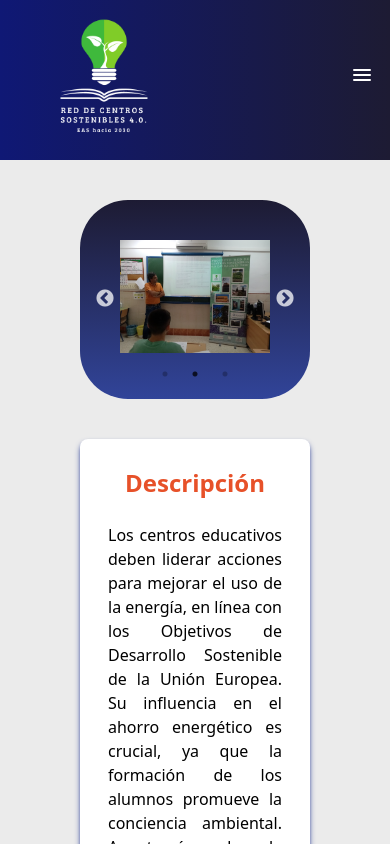
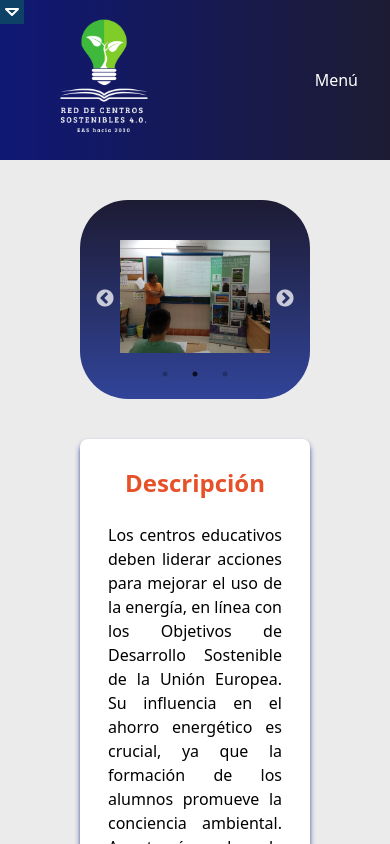
Before and after one commit to Sellsword9/dualiza, a React (Vite) app in the folder frontend/: page / in a window 390 px wide. Shown: the top 844 px of the page. Built offline with nearby package versions, Linux system fonts and the light colour scheme.

Commit message:
Primer commit cositas

```diff
--- a/frontend/index.html
+++ b/frontend/index.html
@@ -7,7 +7,6 @@
   <meta name=" viewport" content="width=device-width, initial-scale=1.0" />
   <title>Dualiza</title>
 </head>
-
 <body>
   <div id="root"></div>
   <script type="module" src="/src/main.jsx"></script>
--- a/frontend/package.json
+++ b/frontend/package.json
@@ -10,14 +10,15 @@
     "preview": "vite preview"
   },
   "dependencies": {
-    "firebase": "^10.8.0",
+    "firebase": "^10.6.0",
+    "i": "^0.3.7",
     "react": "^18.2.0",
     "react-dom": "^18.2.0",
     "react-router-dom": "^6.22.0",
     "react-slick": "^0.30.2",
     "slick-carousel": "^1.8.1",
     "swal": "^0.1.0",
-    "sweetalert2": "^11.10.5"
+    "sweetalert2": "^11.6.13"
   },
   "devDependencies": {
     "@types/react": "^18.2.55",
--- a/frontend/src/components/Footer.jsx
+++ b/frontend/src/components/Footer.jsx
@@ -1,4 +1,3 @@
-import { Link } from "react-router-dom";
 import albaytarLogo from '../assets/proyectoImg/Logo albaytar.png';
 import virgenLogo from '../assets/proyectoImg/02 LOGO CIFP VdG.jpg';
 import hlanzLogo from '../assets/proyectoImg/5 LOGOS IES P H LANZ B-02.png';
@@ -37,7 +36,6 @@ const Footer = () => {
             </div>
           </div>
         </div>
-        <p className="text-xl">Haz click <Link to="/contacto" className="text-orange-custom text-2xl font-bold underline mt-10">aquí</Link> para contactar con nosotros</p>
     </footer>
   );
 };
--- a/frontend/src/components/Header.jsx
+++ b/frontend/src/components/Header.jsx
@@ -1,12 +1,19 @@
+import  { useState } from 'react';
 import { Link } from 'react-router-dom';
-import Logo from '../assets/LogoNegativoNoFondo.png'; // Importa la imagen del logo
+import Logo from '../assets/LogoNegativoNoFondo.png';
 
 const Header = ({ isLogged, role, setUsuarioAutenticado }) => {
+  const [isActive, setIsActive] = useState(false);
+
   const usuarioAutenticado = isLogged;
   const rolUsuario = role;
 
   const handleLogout = () => {
     setUsuarioAutenticado(false);
+  };
+
+  const handleToggleDropdown = () => {
+    setIsActive(!isActive);
   };
 
   return (
@@ -15,93 +22,130 @@ const Header = ({ isLogged, role, setUsuarioAutenticado }) => {
         <a href="/">
           <img src={Logo} className="h-44" alt="logo" />
         </a>
-        <nav className="md:hidden">
-          <button className="mobile-menu-button">
-            <svg
-              className="h-6 w-6 fill-current text-white"
-              xmlns="http://www.w3.org/2000/svg"
-              viewBox="0 0 24 24"
-            >
-              <path
-                fill-rule="evenodd"
-                clip-rule="evenodd"
-                d="M4 6h16a1 1 0 0 0 0-2H4a1 1 0 0 0 0 2zm0 5h16a1 1 0 0 0 0-2H4a1 1 0 0 0 0 2zm0 5h16a1 1 0 0 0 0-2H4a1 1 0 0 0 0 2z"
-              />
-            </svg>
-          </button>
-          <ul className="hidden absolute top-0 left-0 w-full bg-gray-800 pt-16">
-            <li className="block py-2 px-4">
-              <Link to="/proyecto" className="nav-link">Proyecto</Link>
-            </li>
-            <li className="block py-2 px-4">
-              <Link to="/resultados" className="nav-link">Resultados obtenidos</Link>
-            </li>
-            <li className="block py-2 px-4">
-              <Link to="/mejora" className="nav-link">Mejora tu centro</Link>
-            </li>
-            <li className="block py-2 px-4">
-              <Link to="/noticias" className="nav-link">Noticias</Link>
-            </li>
-            {usuarioAutenticado ? (
-              <li className="block py-2 px-4">
-                <button className="nav-link" onClick={handleLogout}>Logout</button>
-              </li>
-            ) : (
-              <li className="block py-2 px-4">
-                <Link to="/login" className="nav-link">Login</Link>
-              </li>
-            )}
-            {rolUsuario.includes("ROLE_ADMIN") && (
-              <li className="block py-2 px-4">
-                <Link to="/admin" className="nav-link">Admin</Link>
-              </li>
-            )}
-          </ul>
-        </nav>
-        <div className="hidden md:block">
+
+        <button
+          className="flex items-center p-2 text-white rounded-md lg:hidden focus:outline-none focus:ring-2 focus:ring-offset-2 focus:ring-orange-custom"
+          onClick={handleToggleDropdown}
+        >
+          <span className="mr-2">Menú</span>
+          <svg
+            className="h-6 w-6"
+            viewBox="0 0 24 24"
+            fill="none"
+            xmlns="http://www.w3.org/2000/svg"
+          >
+            <path
+              d="M6 9l6 6 6-6z"
+              stroke="currentColor"
+              strokeWidth="2"
+              strokeLinecap="round"
+              strokeLinejoin="round"
+            />
+          </svg>
+        </button>
+
+        {/* Ventana flotante del menú desplegable */}
+        {isActive && (
+          <div className="absolute top-28 right-4 bg-white shadow-md rounded-md z-10">
+            <ul className="list-none p-6 flex flex-col">
+              <Link to="/">
+                <li className="py-3 px-4 text-gray-800 rounded-md bg-transparent hover:bg-orange-custom hover:text-gray-300 transition-colors duration-300">
+                  Proyecto
+                </li>
+              </Link>
+              <Link to="/resultados">
+                <li className="py-3 px-4 text-gray-800 rounded-md bg-transparent hover:bg-orange-custom hover:text-gray-300 transition-colors duration-300">
+                  Resultados obtenidos
+                </li>
+              </Link>
+              <Link to="/mejora">
+                <li className="py-3 px-4 text-gray-800 rounded-md bg-transparent hover:bg-orange-custom hover:text-gray-300 transition-colors duration-300">
+                  Mejora tu centro
+                </li>
+              </Link>
+              <Link to="/contacto">
+                <li className="py-3 px-4 text-gray-800 rounded-md bg-transparent hover:bg-orange-custom hover:text-gray-300 transition-colors duration-300">
+                  Contacto
+                </li>
+              </Link>
+              <Link to="/noticias">
+                <li className="py-3 px-4 text-gray-800 rounded-md bg-transparent hover:bg-orange-custom hover:text-gray-300 transition-colors duration-300">
+                  Noticias
+                </li>
+              </Link>
+              {usuarioAutenticado ? (
+                <li className="py-3 px-4 text-gray-800 rounded-md bg-transparent hover:bg-orange-custom hover:text-gray-300 transition-colors duration-300">
+                  <button onClick={handleLogout}>Cerrar sesión</button>
+                </li>
+              ) : (
+                <Link to="/login">
+                  <li className="py-3 px-4 text-gray-800 rounded-md bg-transparent hover:bg-orange-custom hover:text-gray-300 transition-colors duration-300">
+                    Iniciar sesión
+                  </li>
+                </Link>
+              )}
+              {rolUsuario.includes("ROLE_ADMIN") && (
+                <Link to="/admin">
+                  <li className="py-3 px-4 text-gray-800 rounded-md bg-transparent hover:bg-orange-custom hover:text-gray-300 transition-colors duration-300">
+                    Admin
+                  </li>
+                </Link>
+              )}
+            </ul>
+          </div>
+        )}
+
+        {/* Menú principal */}
+        <nav className="hidden lg:block">
           <ul className="list-none p-6 flex">
-            <Link to="/proyecto">
-              <li className="inline mr-6 py-3 px-4 text-white rounded-md lg:pl-16 lg:pr-16 md:py-2 md:pl-4 md:pr-4 sm:py-2 sm:pl-2 sm:pr-2 bg-transparent hover:bg-orange-custom hover:text-gray-300 transition-colors duration-300">
+            <Link to="/">
+              <li className="inline mr-2 py-2 px-3 text-white rounded-md lg:px-6 md:px-4 sm:px-2 bg-transparent hover:bg-orange-custom hover:text-gray-300 transition-colors duration-300">
                 Proyecto
               </li>
             </Link>
             <Link to="/resultados">
-              <li className="inline mr-6 py-3 px-4 text-white rounded-md lg:pl-16 lg:pr-16 md:py-2 md:pl-4 md:pr-4 sm:py-2 sm:pl-2 sm:pr-2 bg-transparent hover:bg-orange-custom hover:text-gray-300 transition-colors duration-300">
+              <li className="inline mr-2 py-2 px-3 text-white rounded-md lg:px-6 md:px-4 sm:px-2 bg-transparent hover:bg-orange-custom hover:text-gray-300 transition-colors duration-300">
                 Resultados obtenidos
               </li>
             </Link>
             <Link to="/mejora">
-              <li className="inline mr-6 py-3 px-4 text-white rounded-md lg:pl-16 lg:pr-16 md:py-2 md:pl-4 md:pr-4 sm:py-2 sm:pl-2 sm:pr-2 bg-transparent hover:bg-orange-custom hover:text-gray-300 transition-colors duration-300">
+              <li className="inline mr-2 py-2 px-3 text-white rounded-md lg:px-6 md:px-4 sm:px-2 bg-transparent hover:bg-orange-custom hover:text-gray-300 transition-colors duration-300">
                 Mejora tu centro
               </li>
             </Link>
+            <Link to="/contacto">
+              <li className="inline mr-2 py-2 px-3 text-white rounded-md lg:px-6 md:px-4 sm:px-2 bg-transparent hover:bg-orange-custom hover:text-gray-300 transition-colors duration-300">
+                Contacto
+              </li>
+            </Link>
             <Link to="/noticias">
-              <li className="inline mr-6 py-3 px-4 text-white rounded-md lg:pl-16 lg:pr-16 md:py-2 md:pl-4 md:pr-4 sm:py-2 sm:pl-2 sm:pr-2 bg-transparent hover:bg-orange-custom hover:text-gray-300 transition-colors duration-300">
+              <li className="inline mr-2 py-2 px-3 text-white rounded-md lg:px-6 md:px-4 sm:px-2 bg-transparent hover:bg-orange-custom hover:text-gray-300 transition-colors duration-300">
                 Noticias
               </li>
             </Link>
             {usuarioAutenticado ? (
               <Link to="/">
-                <li className="inline mr-6 py-3 px-4 text-white rounded-md lg:pl-16 lg:pr-16 md:py-2 md:pl-4 md:pr-4 sm:py-2 sm:pl-2 sm:pr-2 bg-transparent hover:bg-orange-custom hover:text-gray-300 transition-colors duration-300">
-                  <button onClick={handleLogout}>Logout</button>
+                <li className="inline mr-2 py-2 px-3 text-white rounded-md lg:px-6 md:px-4 sm:px-2 bg-transparent hover:bg-orange-custom hover:text-gray-300 transition-colors duration-300">
+                  <button onClick={handleLogout}>Cerrar sesión</button>
                 </li>
               </Link>
             ) : (
               <Link to="/login">
-                <li className="inline mr-6 py-3 px-4 text-white rounded-md lg:pl-16 lg:pr-16 md:py-2 md:pl-4 md:pr-4 sm:py-2 sm:pl-2 sm:pr-2 bg-transparent hover:bg-orange-custom hover:text-gray-300 transition-colors duration-300">
-                  Login
+                <li className="inline mr-2 py-2 px-3 text-white rounded-md lg:px-6 md:px-4 sm:px-2 bg-transparent hover:bg-orange-custom hover:text-gray-300 transition-colors duration-300">
+                  Iniciar sesión
                 </li>
               </Link>
             )}
             {rolUsuario.includes("ROLE_ADMIN") && (
               <Link to="/admin">
-                <li className="inline mr-6 py-3 px-4 text-white rounded-md lg:pl-16 lg:pr-16 md:py-2 md:pl-4 md:pr-4 sm:py-2 sm:pl-2 sm:pr-2 bg-transparent hover:bg-orange-custom hover:text-gray-300 transition-colors duration-300">
+                <li className="inline mr-2 py-2 px-3 text-white rounded-md lg:px-6 md:px-4 sm:px-2 bg-transparent hover:bg-orange-custom hover:text-gray-300 transition-colors duration-300">
                   Admin
                 </li>
               </Link>
             )}
           </ul>
-        </div>
+        </nav>
+
       </div>
     </header>
   );
--- a/frontend/src/index.css
+++ b/frontend/src/index.css
@@ -11,3 +11,19 @@
 .shadow-inner-li {
     box-shadow: inset 0 0 10px rgba(0, 0, 0, 0.7);
 }
+
+* {
+    padding: 0;
+    margin: 0;
+}
+svg {
+    position: absolute;
+    top: 0;
+    left: 0;
+width: 100%;
+height: 100%;
+    box-sizing: border-box;
+    display: block;
+    background-color: #0e4166;
+background-image: linear-gradient(to bottom, rgba(14, 65, 102, 0.86), #0e4166);
+}
--- a/frontend/src/pages/ContactoPage.jsx
+++ b/frontend/src/pages/ContactoPage.jsx
@@ -1,4 +1,4 @@
-import React, { useState } from 'react'
+import  { useState } from 'react'
 import Logo from '../assets/LogoNegativoNoFondo.png'
 const email = import.meta.env.VITE_EMAIL;
 console.log(email);
--- a/frontend/src/pages/ProyectoPage.jsx
+++ b/frontend/src/pages/ProyectoPage.jsx
@@ -40,9 +40,8 @@ const ProyectoPage = () => {
             </Slider>
           </div>
         </div>
-
-        <div className='flex lg:m-32 flex-col md:flex-row m-10 '>
-          <div className='p-7 mb-10 md:mb-0 bg-white rounded-lg shadow-md shadow-azul-semi-oscuro md:mr-20'>
+        <div className='flex lg:m-32 lg:flex-row justify-center items-center   flex-col m-10 '>
+          <div className='p-7 mb-10 lg:mb-0 bg-white rounded-lg shadow-md lg:mr-20 shadow-azul-semi-oscuro '>
             <h2 className='text-orange-custom text-2xl font-bold pb-6 text-center'>Descripción</h2>
             <p className='text-justify'>
                 Los centros educativos deben liderar acciones para mejorar el uso de la energía,
```
Also changed, not shown: frontend/src/pages/MejoraPage.jsx (+19 -27 lines), 1 other file (tests, documents, lock files or other folders).
